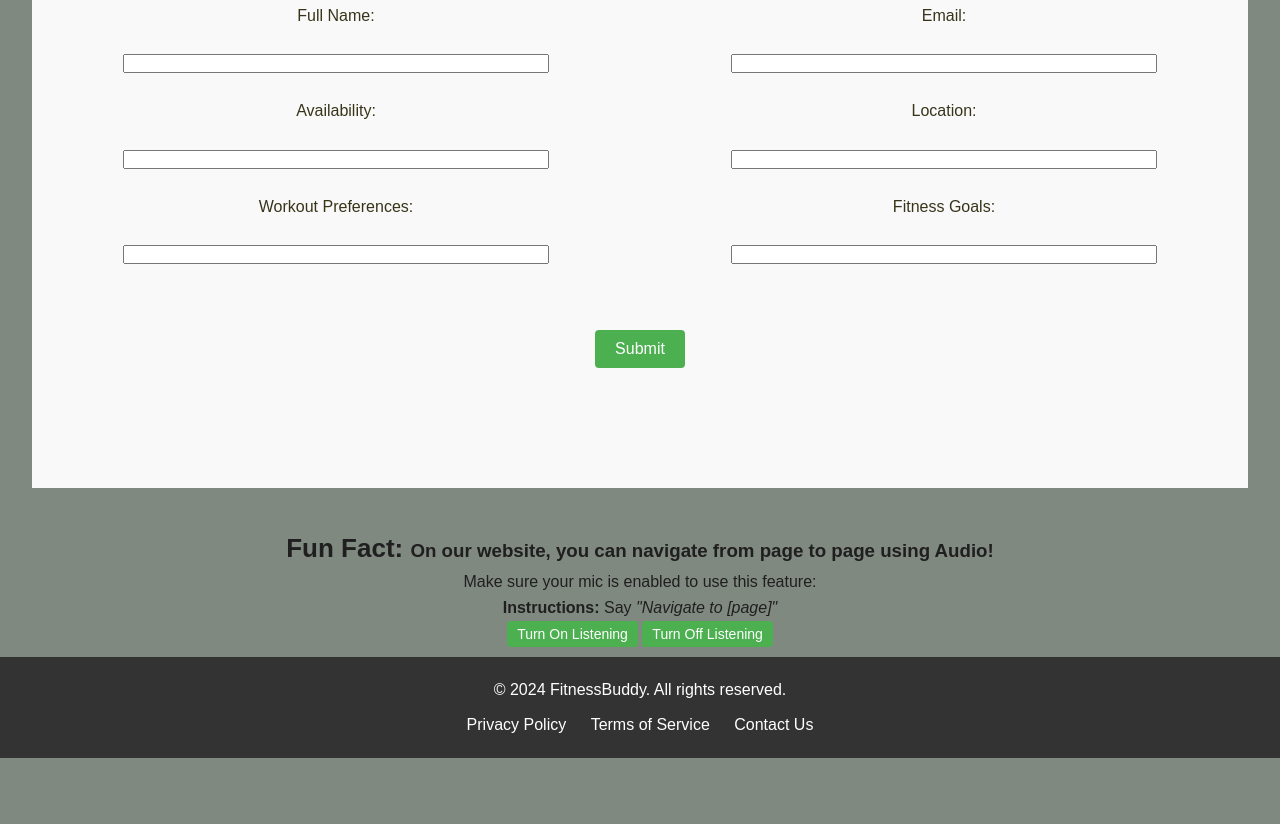
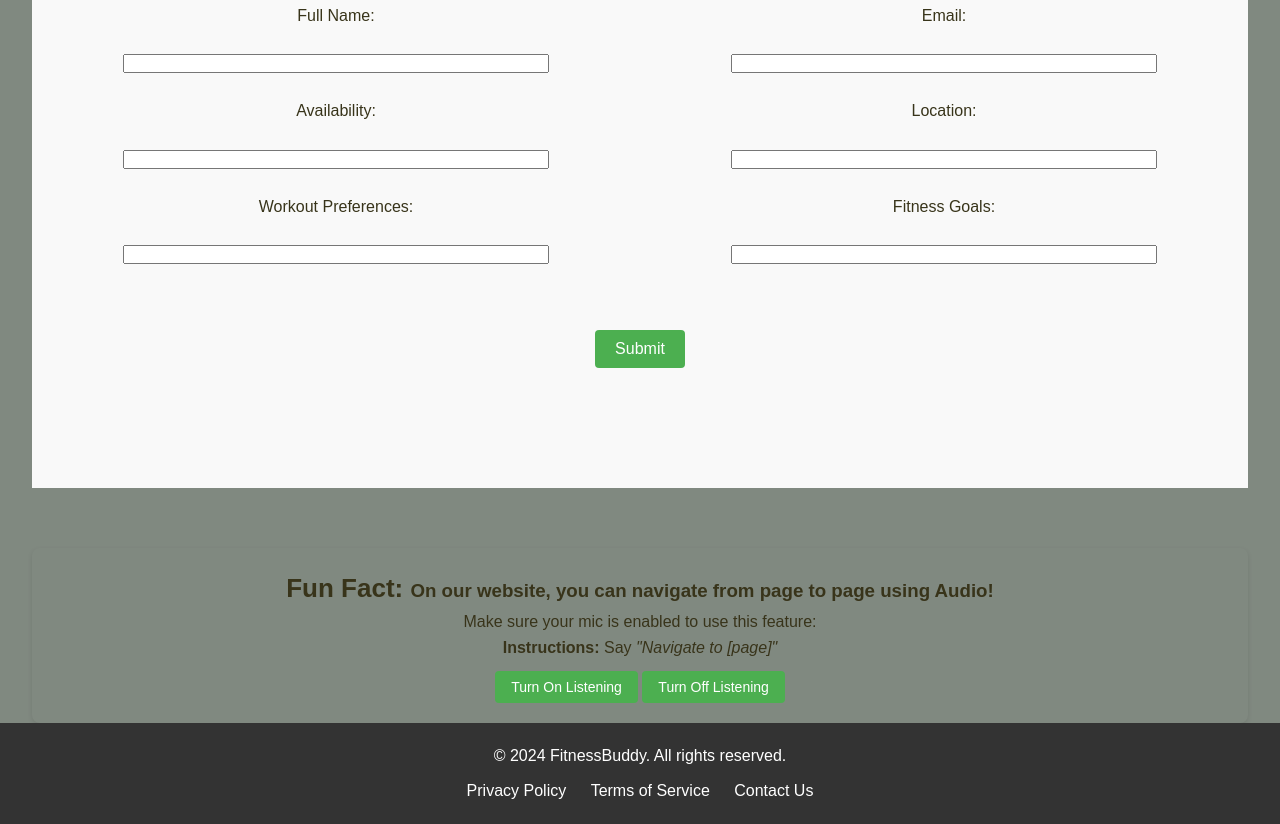
Before and after one commit to abhisbd10/INST377-FitnessBuddy, a website: page public/home.html in a window 1280 px wide. Shown: the part 803-1627 px from the top of the page. Before the commit the page ends 1561 px from the top, so only its background shows below. Drawn offline with Linux system fonts and the light colour scheme; no server answers; a script that the page names is missing.

Commit message:
updates the looks

```diff
--- a/public/about.css
+++ b/public/about.css
@@ -114,23 +114,25 @@ main {
 }
 
 /*the audio controls*/
-
 .audio-controls {
-  background-color: hsl(120, 4%, 52%);
-  color: rgb(31, 31, 31);
+  margin-top: 60px;
+  color: #38341a;
   text-align: center;
-  padding-bottom: 10px;
+  padding: 20px;
+  border-radius: 8px;
+  box-shadow: 0 2px 5px rgba(0, 0, 0, 0.1);
 }
 
 .aud_btn {
   background-color: #4caf50;
   color: #fff;
   border: none;
-  padding: 5px 10px;
+  padding: 8px 16px;
   font-size: 14px;
   border-radius: 4px;
   cursor: pointer;
   transition: background-color 0.3s ease;
+  margin-top: 10px;
 }
 
 .aud_btn:hover {
--- a/public/buddies.css
+++ b/public/buddies.css
@@ -29,22 +29,24 @@ and sort of like the blueprint for how the front-end will look */
 /*the audio controls*/
 
 .audio-controls {
-  background-color: hsl(120, 4%, 52%);
-  color: rgb(31, 31, 31);
+  margin-top: 60px;
+  color: #38341a;
   text-align: center;
-  padding-bottom: 10px;
-  margin-top: 200px;
+  padding: 20px;
+  border-radius: 8px;
+  box-shadow: 0 2px 5px rgba(0, 0, 0, 0.1);
 }
 
 .aud_btn {
   background-color: #4caf50;
   color: #fff;
   border: none;
-  padding: 5px 10px;
+  padding: 8px 16px;
   font-size: 14px;
   border-radius: 4px;
   cursor: pointer;
   transition: background-color 0.3s ease;
+  margin-top: 10px;
 }
 
 .aud_btn:hover {
--- a/public/contact.css
+++ b/public/contact.css
@@ -183,21 +183,24 @@ main {
 /*the audio controls*/
 
 .audio-controls {
-  background-color: hsl(120, 4%, 52%);
-  color: rgb(31, 31, 31);
+  margin-top: 60px;
+  color: #38341a;
   text-align: center;
-  padding-bottom: 10px;
+  padding: 20px;
+  border-radius: 8px;
+  box-shadow: 0 2px 5px rgba(0, 0, 0, 0.1);
 }
 
 .aud_btn {
   background-color: #4caf50;
   color: #fff;
   border: none;
-  padding: 5px 10px;
+  padding: 8px 16px;
   font-size: 14px;
   border-radius: 4px;
   cursor: pointer;
   transition: background-color 0.3s ease;
+  margin-top: 10px;
 }
 
 .aud_btn:hover {
--- a/public/home.css
+++ b/public/home.css
@@ -150,24 +150,25 @@ and sort of like the blueprint for how the front-end will look */
 }
 
 /*the audio controls*/
-
 .audio-controls {
-  margin-top: 40px;
-  background-color: hsl(120, 4%, 52%);
-  color: rgb(31, 31, 31);
+  margin-top: 60px;
+  color: #38341a;
   text-align: center;
-  padding-bottom: 10px;
+  padding: 20px;
+  border-radius: 8px;
+  box-shadow: 0 2px 5px rgba(0, 0, 0, 0.1);
 }
 
 .aud_btn {
   background-color: #4caf50;
   color: #fff;
   border: none;
-  padding: 5px 10px;
+  padding: 8px 16px;
   font-size: 14px;
   border-radius: 4px;
   cursor: pointer;
   transition: background-color 0.3s ease;
+  margin-top: 10px;
 }
 
 .aud_btn:hover {
```
